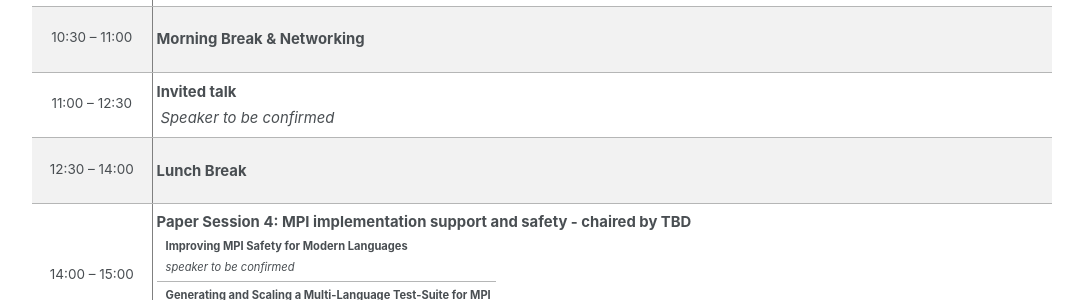
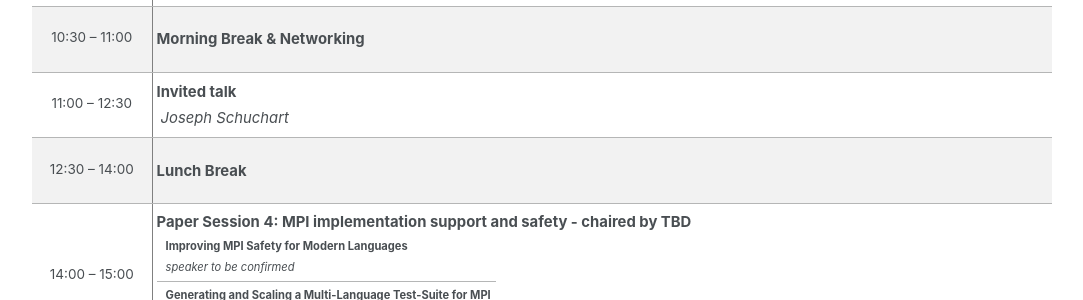
Before and after one commit to eurompi23/eurompi23.github.io, a Jekyll site: the page built from _pages/program.md, in a window 1280 px wide and 900 px high, scrolled down 1802 px. Shown: the part 151-451 px from the top of the window, without its empty margins (96-1179 px from the left). Built offline with Jekyll 4.4.1, drawn with Linux system fonts in a browser that asks for light colours; cached includes are drawn as plain includes.

Commit message:
update 2nd invited talk speaker

```diff
--- a/_pages/program.md
+++ b/_pages/program.md
@@ -352,7 +352,7 @@ Zoom link (coming soon)</td>
         </td>
         <td style="padding-left:4px;padding-right:4px;width:720px" colspan="4">
           <div style="font-weight:bold;font-size:1.10em">Invited talk</div>
-          <div style="padding-top:4px;padding-left:4px;font-size:1.10em;font-style:italic">Speaker to be confirmed</div>
+          <div style="padding-top:4px;padding-left:4px;font-size:1.10em;font-style:italic">Joseph Schuchart</div>
         </td>
       </tr>
       <tr style="height:40px;background-color: #f2f2f2">
```
